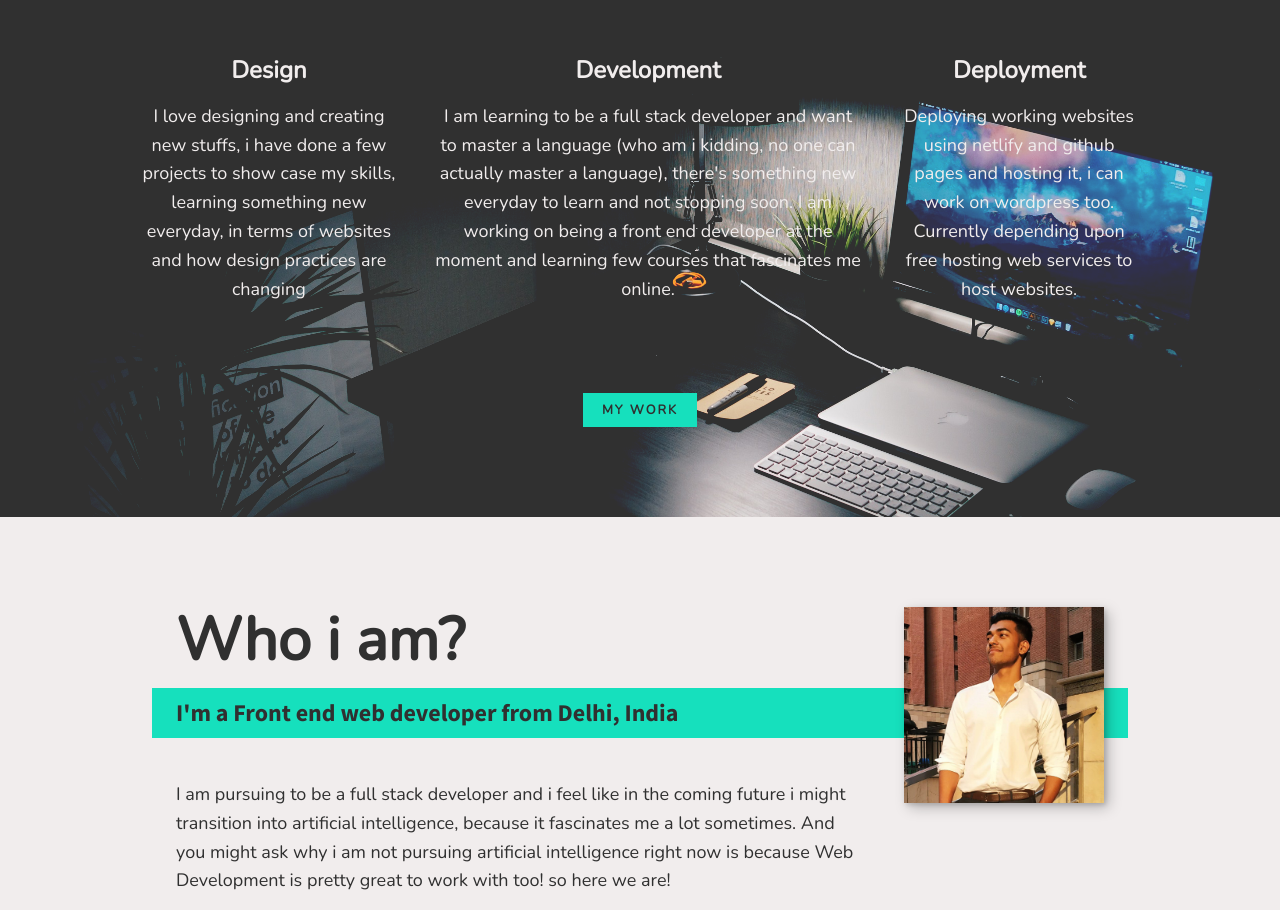
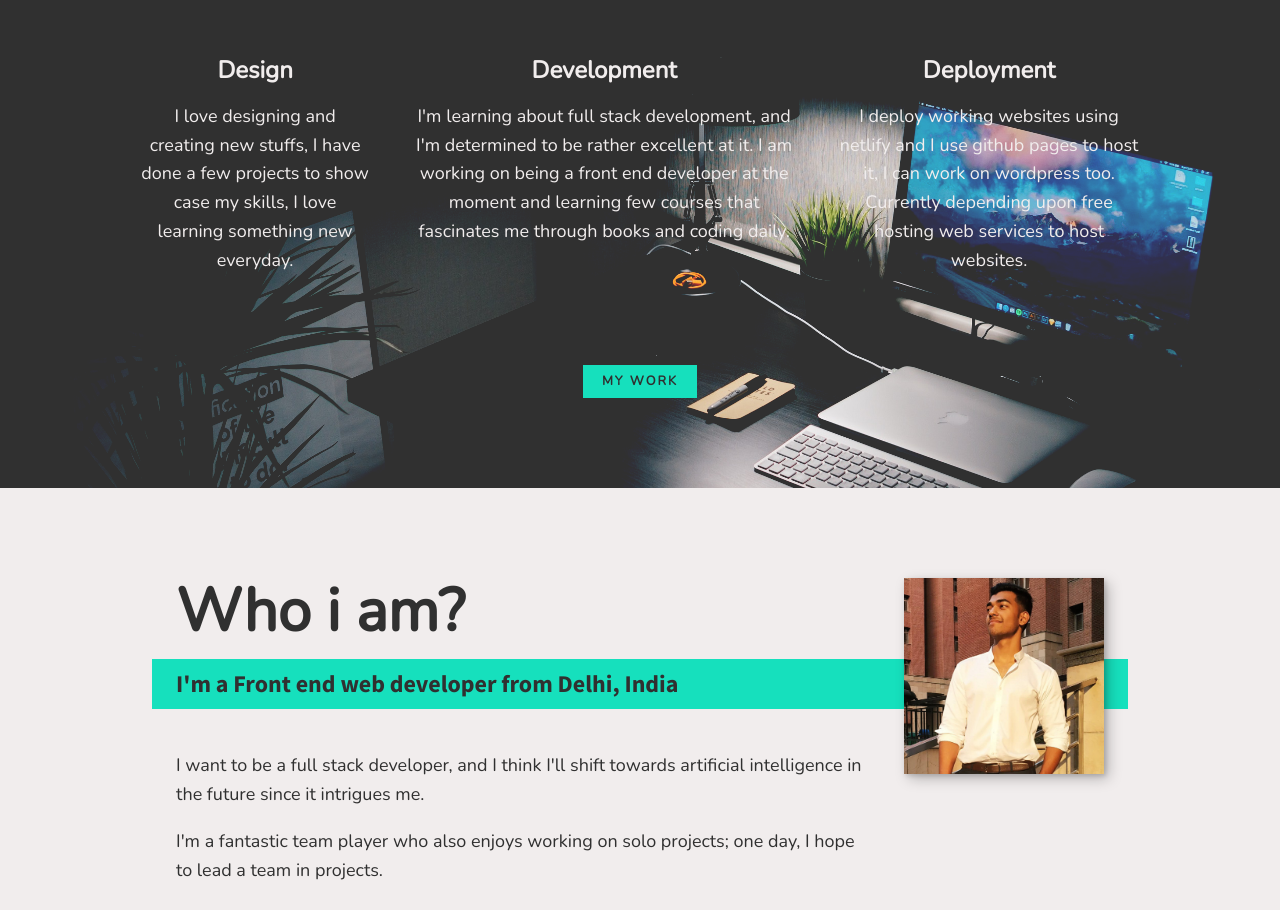
Before and after one commit to Shain-Dev/portfolio, a plain HTML site: page index.html in a window 1280 px wide. Shown: the part 689-1599 px from the top of the page. Drawn offline with nearby package versions, Linux system fonts and the light colour scheme.

Commit message:
changing few things in the bio

```diff
--- a/index.html
+++ b/index.html
@@ -37,7 +37,7 @@
             Hello! I am <strong> Shain Steephen </strong>
         </h1>
         <p class="section__subtitle section__subtitle--intro"> Front-End Dev</p>
-        <img src="images/img1.jpg" alt="my picture smiling" class="intro__img">
+        <img src="images/img1.jpg" alt="my picture" class="intro__img">
 
     </section>
 
@@ -50,21 +50,19 @@
              <div class="thing">
                 <h3>Design</h3>
                 <p>I love designing and creating new stuffs,
-                    i have done a few projects to show case my skills,
-                     learning something new everyday, in terms of websites and how
-                     design practices are changing </p>
+                    I have done a few projects to show case my skills, I love
+                     learning something new everyday. </p>
             </div>
 
             <div class="thing">
                 <h3>Development</h3>
-                <p>I am learning to be a full stack developer and want to master a language
-                     (who am i kidding, no one can actually master a language), there's something new everyday to learn and not stopping soon.
-                    I am working on being a front end developer at the moment and learning few courses that fascinates me online.  </p>
+                <p>I'm learning about full stack development, and I'm determined to be rather excellent at it.
+                    I am working on being a front end developer at the moment and learning few courses that fascinates me through books and coding daily.  </p>
             </div>
 
             <div class="thing">
                 <h3>Deployment</h3>
-                <p>Deploying working websites using netlify and github pages and hosting it, i can work on wordpress too. Currently depending upon
+                <p>I deploy working websites using netlify and I use github pages to host it, I can work on wordpress too. Currently depending upon
                     free hosting web services to host websites. </p>
             </div>
 
@@ -85,13 +83,10 @@
 
         <div class="about-me__body" >
 
-            <p> I am pursuing to be a full stack developer and i feel like in the coming future i might transition into artificial intelligence,
-                because it fascinates me a lot sometimes.
-                And you might ask why i am not pursuing artificial intelligence right now is because
-                 Web Development is pretty great to work with too! so here we are! </p>
+            <p> I want to be a full stack developer, and I think I'll shift towards artificial intelligence in the future since it intrigues me.
+            </p>
 
-            <p> I am an amazing team player, and love to work on solo projects, someday will lead a team, who knows? My friends find me funny (not bragging)
-                and i love watching brookyln nine-nine, gaming and watching streams on twitch! </p>
+            <p> I'm a fantastic team player who also enjoys working on solo projects; one day, I hope to lead a team in projects.   </p>
 
             </div>
             <img src="images/img2.jpg" alt="my second picture" class="about-me__img">
@@ -101,7 +96,7 @@
 
     <section class="my-work" id="work">
         <h2 class="section__title section__title--work">My Work</h2>
-        <p class="section__subtitle section__subtitle--work">Some work that i did in past few months</p>
+        <p class="section__subtitle section__subtitle--work">Some work that I did in past few months</p>
 
         <!-- portfolio item 1 -->
         <div class="portfolio">
@@ -129,7 +124,7 @@
         <a href="mailto:shain.steephen1998@gmail.com" class="footer__link">shain.steephen1998@gmail.com</a>
 
         <ul class="social-list">
-            <li class="social-list__item"><a class="social-list__link" href="https://github.com/Poopykun" ><i class="lab la-github"></i></a></li>
+            <li class="social-list__item"><a class="social-list__link" href="https://github.com/Shain-Dev" ><i class="lab la-github"></i></a></li>
             <li class="social-list__item"><a class="social-list__link" href="https://www.linkedin.com/in/shain-steephen1998/"><i class="lab la-linkedin"></i></a></li>
             <!-- <li class="social-list__item"><a class="social-list-link" href="#">c</a></li>
             <li class="social-list__item"><a class="social-list-link" href="#">d</a></li> -->
```
